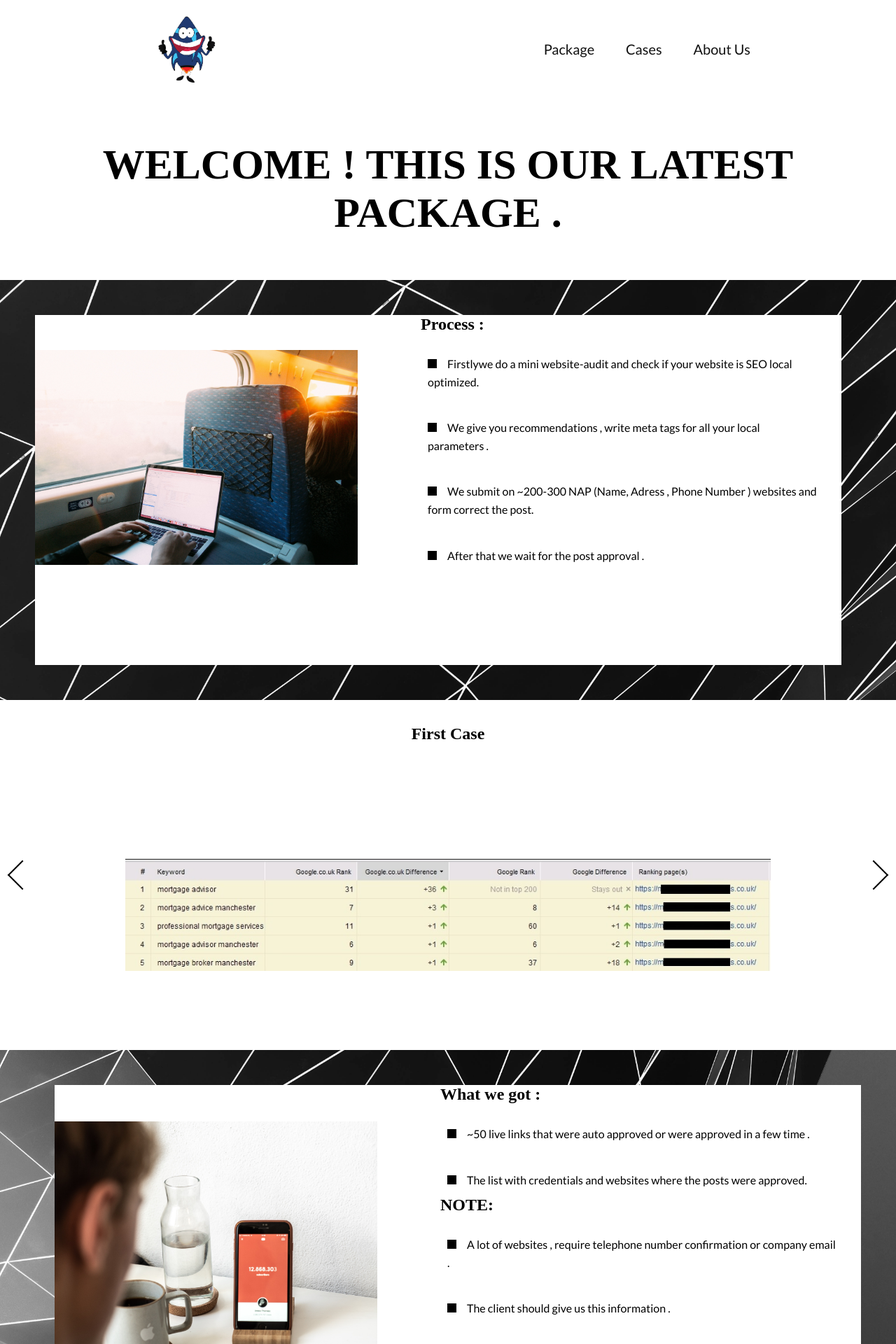
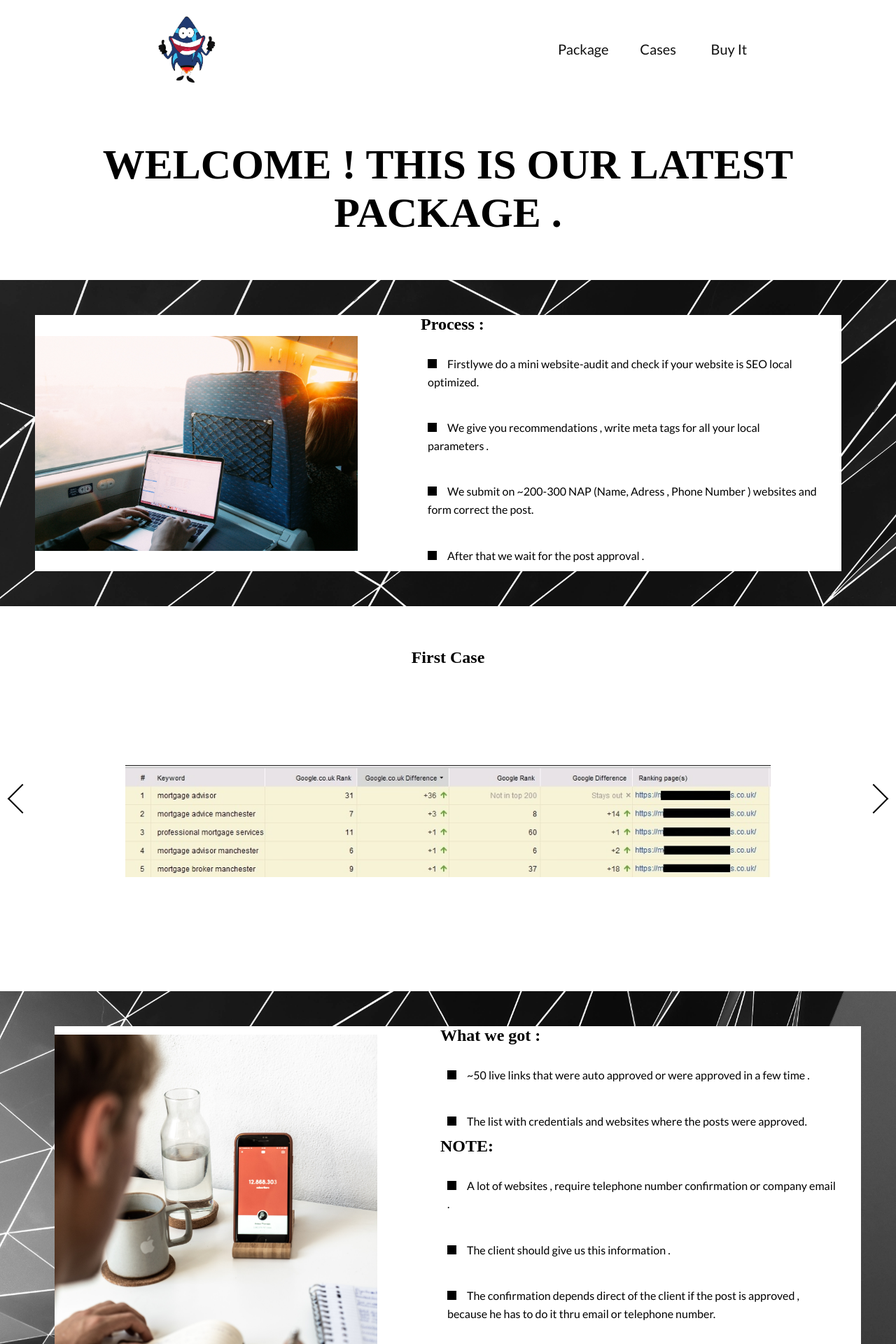
Before and after one commit to Rezo33/Crork-newPack, a PHP site: page / in a window 1280 px wide. Shown: the top 1920 px of the page at 70% size. Run offline with PHP 8.4, Linux system fonts and the light colour scheme; some web fonts are replaced.

Commit message:
Add files via upload

```diff
--- a/index.html
+++ b/index.html
@@ -15,9 +15,9 @@
 							</div>
 							<div class="nav-list">
 								<ul>
-									<li><a href="">Package</a></li>
-									<li><a href="">Cases</a></li>
-									<li><a href="">About Us</a> </li>
+									<li><a href="#pack">Package</a></li>
+									<li><a href="#app">Cases</a></li>
+									<li><a href="#buy-btn-lb">Buy It</a> </li>
 								</ul>
 							</div>
 						</nav>
@@ -69,7 +69,7 @@
 
 						<span class="btn-span btn-span-right" @click='increment'><button class="right" ></button></span>
 					</div>
-					<div class="item item-3">
+					<div class="item item-3" id="pack">
 
 						<div class=" image-3"><img class="image" src="3.jpg"></div>
 						<div class="description description-3">
--- a/style.css
+++ b/style.css
@@ -124,8 +124,8 @@
 
 
 .item{
-	width: 80%;
-	height: 500px;
+	width: 70%;
+	height: auto;
 	padding: 50px 20px;
 	background-color: white;
 	display: flex;
@@ -229,7 +229,7 @@
 	object-fit: contain;
 	margin-top: 0;
 	padding-top: 0;
-	height: 450px;
+	height: 400px;
 }
 
 .image-3{
@@ -514,6 +514,7 @@
 
 	.item-2{
 		width: 100%;
+		height: 550px;
 	}
 
 	.item-3{
@@ -529,5 +530,7 @@
 
 	.image-1 , .image-3 {
 		height: 80%;
+		display: flex;
+   		align-items: center;
 	}
 }
```
